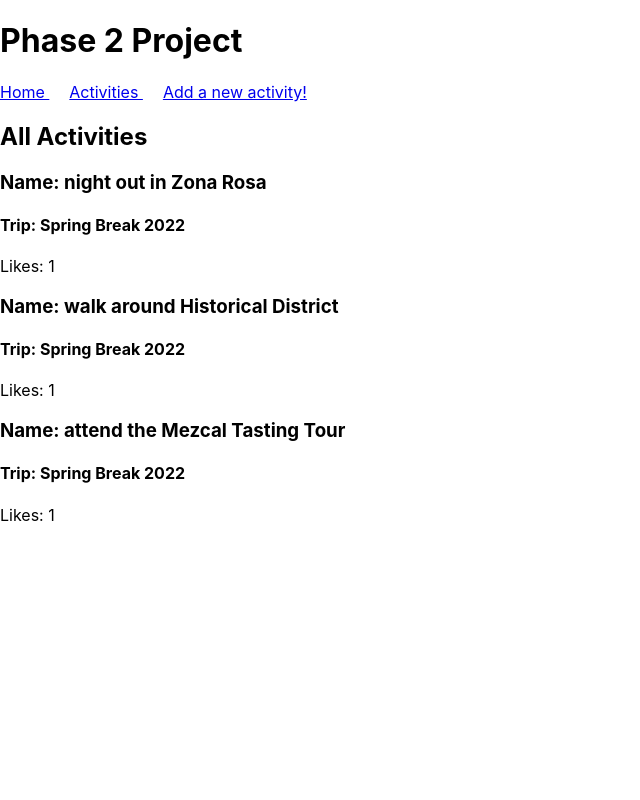
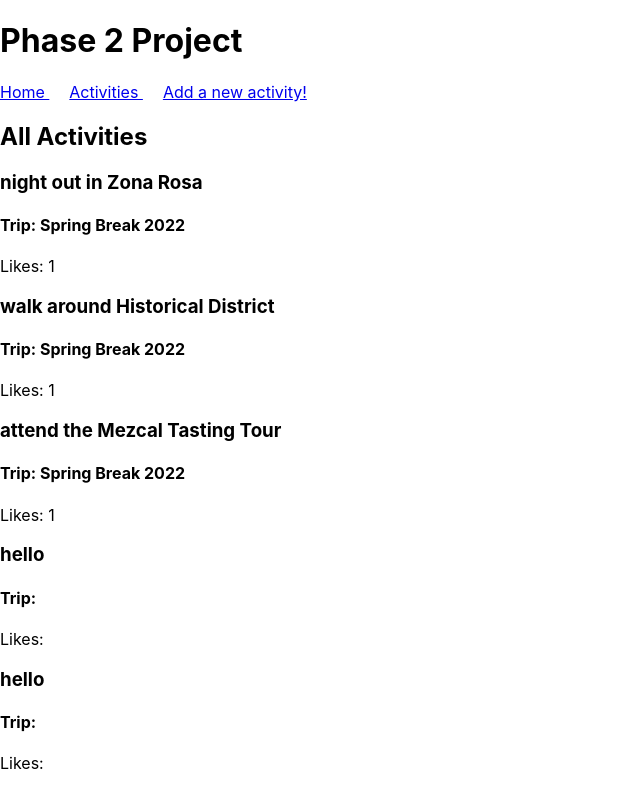
Before and after one commit to ttuannguyen/travelster-frontend, a React (Create React App) app: page /activities in a window 1280 px wide. Shown: the whole page, without its empty margins (0-640 px from the left). Built offline with nearby package versions, Linux system fonts and the light colour scheme; data requests are answered from the project's data file; the HTML template or start-up script is replaced by a standard one.

Commit message:
revise the content of the form and declare a variable to store the keys and values for the inputs and pass it as value for the body key in the fetch call

```diff
--- a/db.json
+++ b/db.json
@@ -1,22 +1,30 @@
 {
   "data": [
     {
-      "name": "night out in Zona Rosa",
+      "activity": "night out in Zona Rosa",
       "trip": "Spring Break 2022",
       "likes": 1,
       "id": 1
     },
     {
-      "name": "walk around Historical District",
+      "activity": "walk around Historical District",
       "trip": "Spring Break 2022",
       "likes": 1,
       "id": 2
     },
     {
-      "name": "attend the Mezcal Tasting Tour",
+      "activity": "attend the Mezcal Tasting Tour",
       "trip": "Spring Break 2022",
       "likes": 1,
       "id": 3
+    },
+    {
+      "activity": "hello",
+      "id": 4
+    },
+    {
+      "activity": "hello",
+      "id": 5
     }
   ]
 }
--- a/src/components/Activity.jsx
+++ b/src/components/Activity.jsx
@@ -3,7 +3,7 @@ import React from 'react'
 const Activity = ({activity}) => {
   return (
     <div>
-      <h3>Name: {activity.name}</h3>
+      <h3>{activity.activity}</h3>
       <h4>Trip: {activity.trip}</h4>
       <p>Likes: {activity.likes}</p>
     </div>
--- a/src/components/Form.jsx
+++ b/src/components/Form.jsx
@@ -8,12 +8,14 @@ const Form = () => {
   const handleSubmit = (e) => {
     e.preventDefault();
 
+    let obj = { activity: e.target.name.value }
+
     fetch(url, {
       method: 'POST',
       headers: {
         'Content-Type': 'application/json',
       },
-      body: JSON.stringify({activity: e.target.name.value}),
+      body: JSON.stringify(obj),
     })
     .then(res => res.json())
     .then(json => console.log(json))
@@ -28,7 +30,13 @@ const Form = () => {
       <h2>Add an activity</h2>
       <form onSubmit={handleSubmit}>
         <label>Name</label>
-        <input type='text' id='name' />
+        <input type='text' id='name' /><br />
+        <label>Trip</label>
+        <input type='text' id='trip' /><br />
+        <label>Location</label>
+        <input type='text' id='location' /><br />
+        <label>Comments</label>
+        <input type='text' id='comments' /><br />
         <input type='submit'/>
       </form>
     </div>
```
